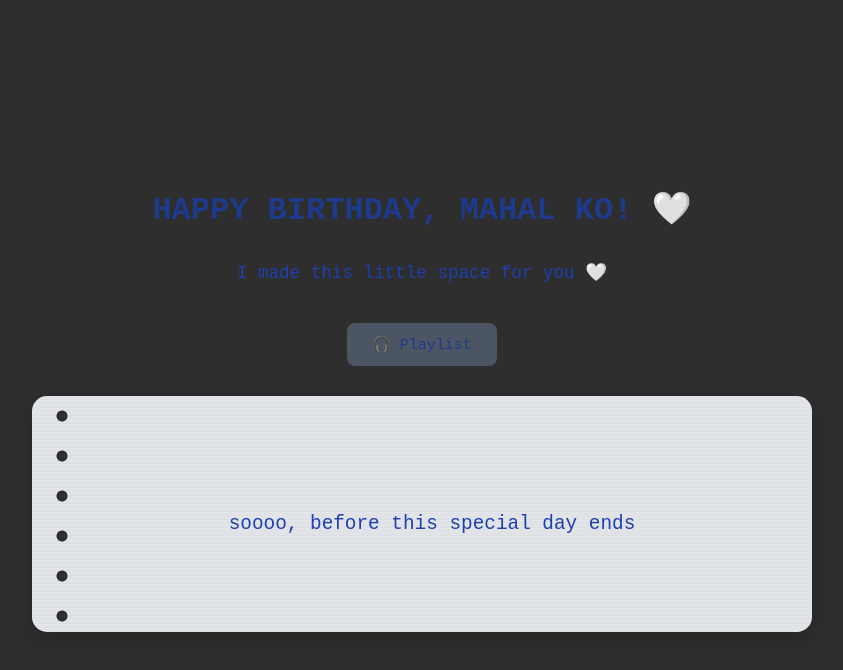
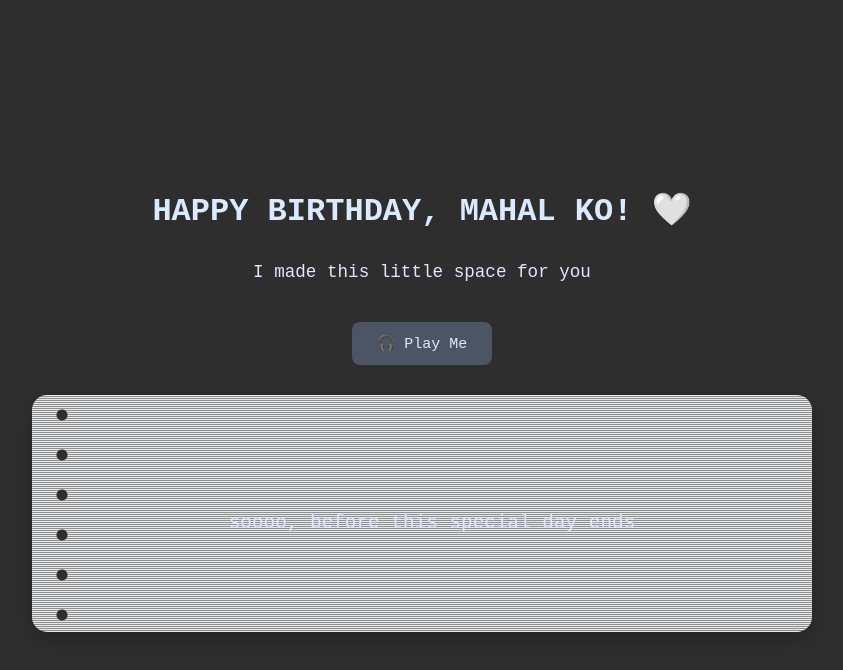
Before and after one commit to seiriii/seiriii.github.io, a plain HTML site: page vids.html in a window 1280 px wide. Both pictures are taken after a click on the button "💌 Read Me". Shown: the whole page, without its empty margins (218-1061 px from the left). Drawn offline with Linux system fonts and the light colour scheme.

Commit message:
Update vids.html

```diff
--- a/vids.html
+++ b/vids.html
@@ -14,7 +14,7 @@
         height: 100vh;
         margin: 0;
         font-family: "Courier New", monospace; /* typewriter font */
-        color: #1e3a8a; /* dark blue font */
+        color: #dbeafe; /* light blue text for readability */
         text-align: center;
     }
 
@@ -22,18 +22,18 @@
         font-size: 2em;
         margin-bottom: 15px;
         font-weight: 600;
-        color: #1e3a8a;
+        color: #dbeafe;
     }
 
     p {
         font-size: 1.1em;
         margin-bottom: 30px;
-        color: #1e40af;
+        color: #e0e7ff; /* slightly lighter than h1 */
     }
 
     button {
         background: #4b5563; /* gray button */
-        color: #1e3a8a; /* dark blue text */
+        color: #dbeafe; /* light text */
         padding: 12px 25px;
         border: none;
         border-radius: 8px;
@@ -58,15 +58,15 @@
             to bottom,
             #e5e7eb 0px,  /* very light line */
             #e5e7eb 1px,
-            #d1d5db 2px   /* space between lines */
+            #3a3a3a 2px   /* darker gray background between lines */
         );
-        color: #1e3a8a; /* dark blue text */
+        color: #dbeafe; /* light text */
         padding: 30px 30px 30px 50px; /* left padding to avoid dots */
         border-radius: 15px;
         width: 90%;
         max-width: 700px;
         font-size: 1.1em;
-        line-height: 1.8em; /* spacing for readability */
+        line-height: 1.8em;
         white-space: pre-wrap;
         overflow-wrap: break-word;
         font-family: "Courier New", monospace;
@@ -94,10 +94,10 @@
 <body>
 
 <h1>HAPPY BIRTHDAY, MAHAL KO! 🤍</h1>
-<p>I made this little space for you 🤍</p>
+<p>I made this little space for you </p>
 
 <!-- Buttons -->
-<button id="playlistBtn">🎧 Playlist</button>
+<button id="playlistBtn">🎧 Play Me</button>
 <button id="messageBtn">💌 Read Me</button>
 
 <!-- Typewriter letter -->
```
